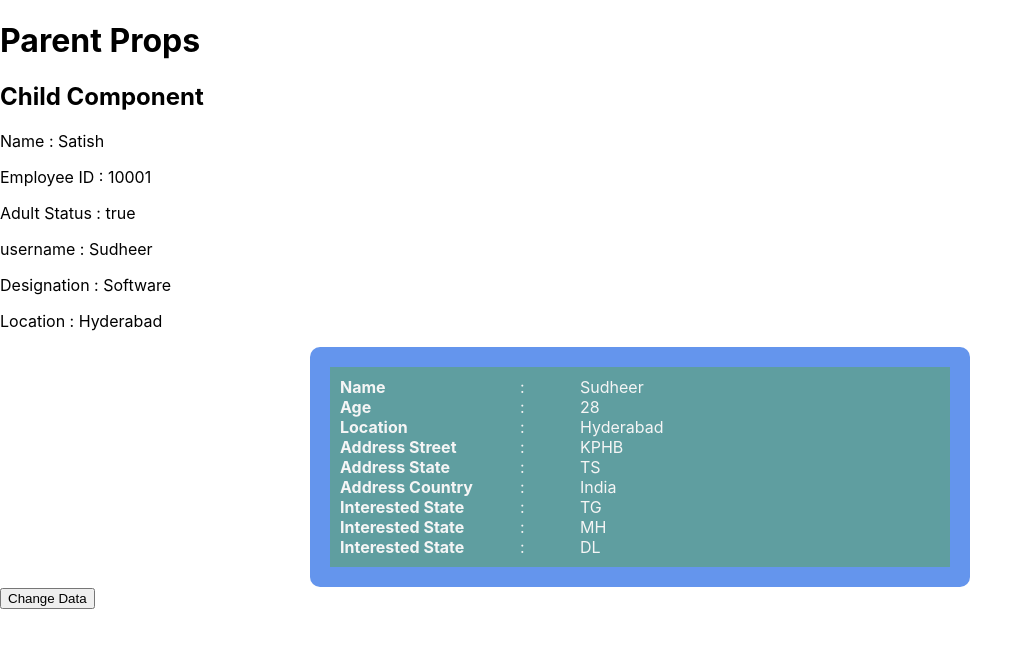
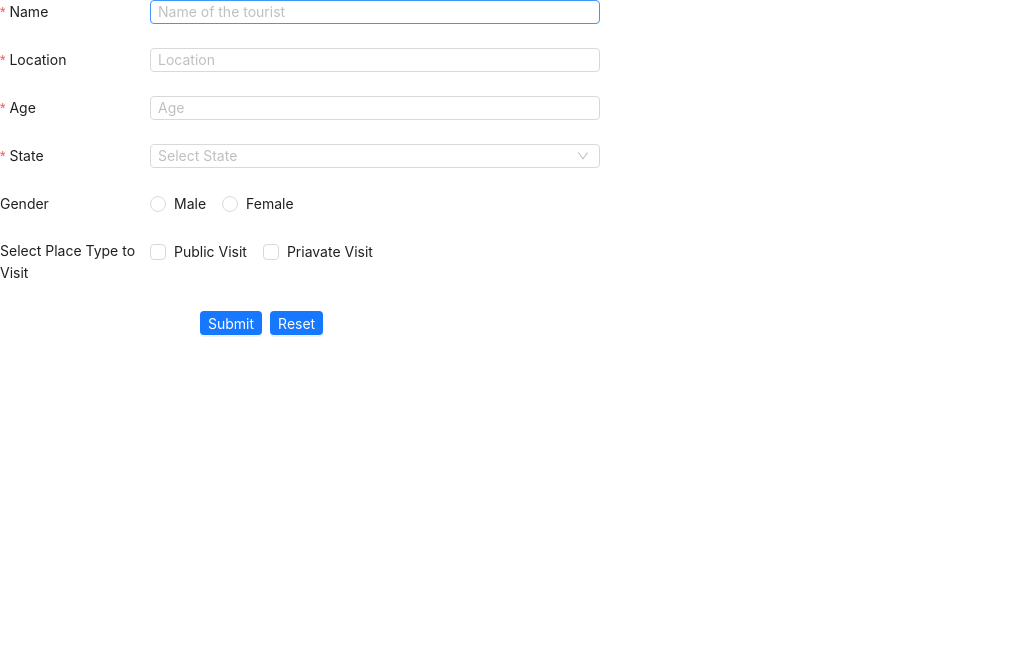
Before and after one commit to andrasatish/react-stuff-tsx, a React (Create React App) app: page / in a window 1280 px wide. Shown: the top 648 px of the page, without its empty margins (0-1033 px from the left). Built offline with nearby package versions, Linux system fonts and the light colour scheme.

Commit message:
component resuable things

```diff
--- a/package.json
+++ b/package.json
@@ -10,6 +10,7 @@
     "@types/node": "^16.18.106",
     "@types/react": "^18.3.5",
     "@types/react-dom": "^18.3.0",
+    "antd": "^5.20.5",
     "react": "^18.3.1",
     "react-dom": "^18.3.1",
     "react-scripts": "5.0.1",
--- a/src/App.tsx
+++ b/src/App.tsx
@@ -1,9 +1,11 @@
 import './App.css';
 import ParentProps from './components/01.Props/01_Basic/parent';
+import CrudWrapper from './components/01.Props/02_Crud/crud';
 
 function App() {
   return (
-    <ParentProps />
+    // <ParentProps />
+    <CrudWrapper />
   );
 }
 
--- /dev/null
+++ b/src/components/01.Props/02_Crud/crud.css
@@ -0,0 +1,67 @@
+.curd-container{
+    background-color: #F4F4F4;
+    display: flex;
+    width: 80%;
+    margin: 30px auto;
+    padding: 20px;
+    gap: 20px;
+    overflow: hidden;
+}
+.curd-item-container{
+    width: 50%;
+}
+.table-container{
+    width: 100%;
+    border-collapse: collapse;
+    box-sizing: border-box;
+    overflow: auto;
+}
+
+.table-container th{
+    text-align: left;
+}
+
+.table-container th,.table-container td{
+    border: 1px solid gray;
+    padding: 5px;
+}
+
+.pills{
+    background: aqua;
+    padding: 4px;
+    border-radius: 10px;
+    margin: 2px;
+}
+
+.table-wrapper{
+    width: 100%;
+    height: 150px;
+    overflow: auto;
+    background-color: rgb(222, 208, 208);
+}
+
+.alert-container{
+    position: absolute;
+    top: 8px;
+    width: 40%;
+    left: 36%;
+    z-index: 4;
+}
+
+.spin-container {
+    display: flex;                  /* Enable Flexbox */
+    justify-content: center;        /* Center horizontally */
+    align-items: center;            /* Center vertically */
+    height: 100vh;                  /* Full viewport height */
+    width: 100vw;                   /* Full viewport width */
+    position: fixed;                /* Fix the position to cover the whole page */
+    top: 0;
+    left: 0;
+    z-index: 2;                  /* Optional: ensure it appears above other content */
+    background-color: rgba(255, 255, 255, 0.8);
+  }
+
+  .danger-button-bg{
+    background-color: rgb(82, 4, 4);
+    color: #F4F4F4;
+  }
--- /dev/null
+++ b/src/components/01.Props/02_Crud/crud.tsx
@@ -0,0 +1,32 @@
+import React, { useState } from 'react';
+import TouristForm from './tourist-form/tourist-form';
+import { GenderList, PlaceType, StatesList } from '../../model/tourist';
+
+const CrudWrapper = () => {
+    const statesList: StatesList[] = [{ label: 'Telangana', value: 'TL' }, { label: 'Andhra Pradesh', value: 'AP' }, { label: 'Delhi', value: 'Delhi' }];
+    const genderOptions: GenderList[] = [{ label: 'Male', value: 'male' }, { label: 'Female', value: 'female' }];
+    const placeTypeList: PlaceType[] = [{ label: 'Public Visit', value: 'public' }, { label: 'Priavate Visit', value: 'private' }];
+    const [genderData, setGender] = useState<string>('male');
+    const [editedObj, setEditedObj] = useState({});
+
+    return (
+        <>
+            {/* Form
+                Table
+                Modal
+                Alert */}
+
+            <div className='curd-container'>
+                <TouristForm
+                    statesList={statesList}
+                    genderOptions={genderOptions}
+                    genderData={genderData}
+                    placeTypeList={placeTypeList}
+                    editedObj={editedObj}
+                />
+            </div>
+        </>
+    )
+}
+
+export default CrudWrapper;
--- /dev/null
+++ b/src/components/01.Props/02_Crud/tourist-form/tourist-form.tsx
@@ -0,0 +1,112 @@
+import {Input, InputNumber, Select, Radio, Checkbox, Form, Button, Space} from 'antd';
+
+const TouristForm = (props:any) => {
+    const { statesList, genderOptions, genderData, placeTypeList, editedObj } = props;
+    const [form] = Form.useForm();
+
+
+    const onGenderChange = ({ target: { value } }: any) => {
+        // setGender(value)
+    }
+
+    const onSubmit = () => {
+
+    }
+
+    const onUpdate = () => {
+
+    }
+
+    return (<>
+            <div className='curd-item-container'>
+                    <Form
+                        name="basic"
+                        labelCol={{ span: 6 }}
+                        wrapperCol={{ span: 18 }}
+                        style={{ maxWidth: 600 }}
+                        initialValues={{ remember: true }}
+                        autoComplete="off"
+                        colon={false}
+                        labelAlign={'left'}
+                        size={'small'}
+                        form={form}
+
+                    >
+                        <Form.Item
+                            label="Name"
+                            name="name"
+                            rules={[{ required: true, message: 'Please input name' }]}
+                        >
+                            <Input placeholder='Name of the tourist' />
+                        </Form.Item>
+
+                        <Form.Item
+                            label="Location"
+                            name="location"
+                            rules={[{ required: true, message: 'Please input location' }]}
+                        >
+                            <Input placeholder='Location' />
+                        </Form.Item>
+
+                        <Form.Item
+                            label="Age"
+                            name="age"
+                            rules={[{ required: true, message: 'Please input age' }]}
+                        >
+                            <InputNumber placeholder='Age' min={1} max={100} style={{ width: '100%' }} />
+                        </Form.Item>
+
+                        <Form.Item
+                            label="State"
+                            name="state"
+                            rules={[{ required: true, message: 'Please select state' }]}
+                        >
+                            <Select
+                                showSearch
+                                placeholder="Select State"
+                                optionFilterProp="label"
+                                options={statesList}
+                            />
+                        </Form.Item>
+
+                        <Form.Item
+                            label="Gender"
+                            name="gender">
+                            <Radio.Group options={genderOptions} onChange={onGenderChange} value={genderData} />
+                        </Form.Item>
+
+                        <Form.Item
+                            label={
+                                <span style={{ textWrap: 'wrap', height: '70px' }}>Select Place Type to Visit</span>
+                            }
+                            name="placeType"
+                        >
+                            <Checkbox.Group options={placeTypeList} />
+                        </Form.Item>
+
+                        <Form.Item wrapperCol={{ offset: 8, span: 16 }}>
+                            <Space size={"small"}>
+
+                                {/* // submit -> editedObj empty
+                                // update -> editedObj has data */}
+
+                                {
+                                    Object.keys(editedObj).length === 0 ? (<Button type="primary" onClick={onSubmit}>
+                                        Submit
+                                    </Button>) : (<Button type="primary" onClick={onUpdate}>
+                                        Update
+                                    </Button>)
+                                }
+
+
+                                <Button type="primary" htmlType="reset" className='danger-button-bg'>
+                                    Reset
+                                </Button>
+                            </Space>
+                        </Form.Item>
+                    </Form>
+                </div>
+        </>)
+}
+
+export default TouristForm;
--- /dev/null
+++ b/src/components/model/tourist.ts
@@ -0,0 +1,14 @@
+export interface StatesList {
+    label: string;
+    value: string;
+}
+
+export interface GenderList {
+    label: string;
+    value: string;
+}
+
+export interface PlaceType {
+    label: string;
+    value: string;
+}
```
Also changed, not shown: src/components/01.Props/02_Crud/tourist-form/tourist-form.css (added), 1 other file (tests, documents, lock files or other folders).
